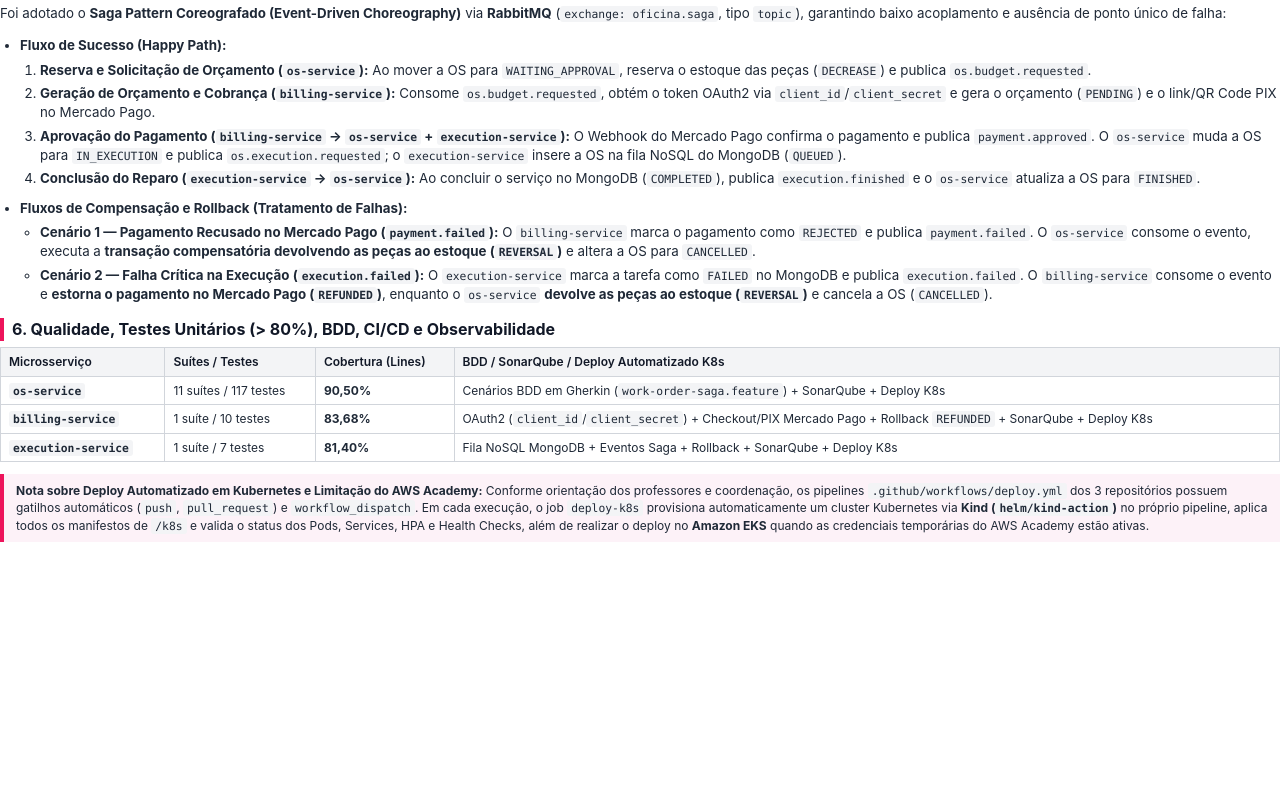
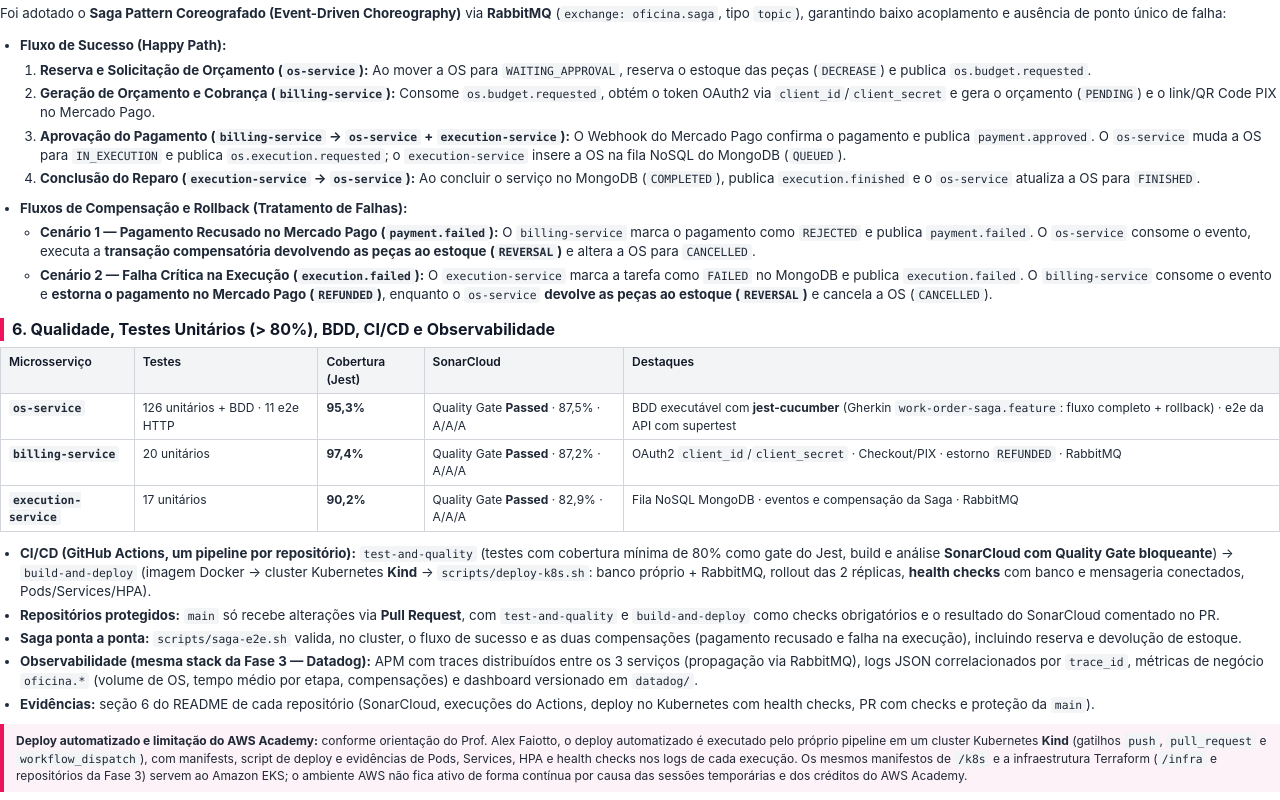
Before and after one commit to VladMCBravo/tech-challenge-fase4-os-service, a website: page docs/Entrega-Fase4-TechChallenge.html in a window 1280 px wide. Shown: the part 1430-2230 px from the top of the page. Before the commit the page ends 1980 px from the top, so only its background shows below. Drawn offline with Linux system fonts and the light colour scheme.

Commit message:
docs(entrega): seção 6 com números atuais, SonarCloud, BDD/e2e e Datadog
- testes e cobertura atuais (Jest e SonarCloud com Quality Gate)
- CI/CD com checks obrigatórios, saga-e2e com 3 cenários e observabilidade
- nota do AWS Academy corrigida: o deploy automatizado demonstrado é no Kind
  (o pipeline não faz deploy no EKS)

Co-Authored-By: Claude Opus 5.5 <noreply@anthropic.com>

```diff
--- a/docs/Entrega-Fase4-TechChallenge.html
+++ b/docs/Entrega-Fase4-TechChallenge.html
@@ -293,35 +293,47 @@
     <thead>
       <tr>
         <th>Microsserviço</th>
-        <th>Suítes / Testes</th>
-        <th>Cobertura (Lines)</th>
-        <th>BDD / SonarQube / Deploy Automatizado K8s</th>
+        <th>Testes</th>
+        <th>Cobertura (Jest)</th>
+        <th>SonarCloud</th>
+        <th>Destaques</th>
       </tr>
     </thead>
     <tbody>
       <tr>
         <td><strong><code>os-service</code></strong></td>
-        <td>11 suítes / 117 testes</td>
-        <td><strong>90,50%</strong></td>
-        <td>Cenários BDD em Gherkin (<code>work-order-saga.feature</code>) + SonarQube + Deploy K8s</td>
+        <td>126 unitários + BDD · 11 e2e HTTP</td>
+        <td><strong>95,3%</strong></td>
+        <td>Quality Gate <strong>Passed</strong> · 87,5% · A/A/A</td>
+        <td>BDD executável com <strong>jest-cucumber</strong> (Gherkin <code>work-order-saga.feature</code>: fluxo completo + rollback) · e2e da API com supertest</td>
       </tr>
       <tr>
         <td><strong><code>billing-service</code></strong></td>
-        <td>1 suíte / 10 testes</td>
-        <td><strong>83,68%</strong></td>
-        <td>OAuth2 (<code>client_id</code>/<code>client_secret</code>) + Checkout/PIX Mercado Pago + Rollback <code>REFUNDED</code> + SonarQube + Deploy K8s</td>
+        <td>20 unitários</td>
+        <td><strong>97,4%</strong></td>
+        <td>Quality Gate <strong>Passed</strong> · 87,2% · A/A/A</td>
+        <td>OAuth2 <code>client_id</code>/<code>client_secret</code> · Checkout/PIX · estorno <code>REFUNDED</code> · RabbitMQ</td>
       </tr>
       <tr>
         <td><strong><code>execution-service</code></strong></td>
-        <td>1 suíte / 7 testes</td>
-        <td><strong>81,40%</strong></td>
-        <td>Fila NoSQL MongoDB + Eventos Saga + Rollback + SonarQube + Deploy K8s</td>
+        <td>17 unitários</td>
+        <td><strong>90,2%</strong></td>
+        <td>Quality Gate <strong>Passed</strong> · 82,9% · A/A/A</td>
+        <td>Fila NoSQL MongoDB · eventos e compensação da Saga · RabbitMQ</td>
       </tr>
     </tbody>
   </table>
 
+  <ul>
+    <li><strong>CI/CD (GitHub Actions, um pipeline por repositório):</strong> <code>test-and-quality</code> (testes com cobertura mínima de 80% como gate do Jest, build e análise <strong>SonarCloud com Quality Gate bloqueante</strong>) → <code>build-and-deploy</code> (imagem Docker → cluster Kubernetes <strong>Kind</strong> → <code>scripts/deploy-k8s.sh</code>: banco próprio + RabbitMQ, rollout das 2 réplicas, <strong>health checks</strong> com banco e mensageria conectados, Pods/Services/HPA).</li>
+    <li><strong>Repositórios protegidos:</strong> <code>main</code> só recebe alterações via <strong>Pull Request</strong>, com <code>test-and-quality</code> e <code>build-and-deploy</code> como checks obrigatórios e o resultado do SonarCloud comentado no PR.</li>
+    <li><strong>Saga ponta a ponta:</strong> <code>scripts/saga-e2e.sh</code> valida, no cluster, o fluxo de sucesso e as duas compensações (pagamento recusado e falha na execução), incluindo reserva e devolução de estoque.</li>
+    <li><strong>Observabilidade (mesma stack da Fase 3 — Datadog):</strong> APM com traces distribuídos entre os 3 serviços (propagação via RabbitMQ), logs JSON correlacionados por <code>trace_id</code>, métricas de negócio <code>oficina.*</code> (volume de OS, tempo médio por etapa, compensações) e dashboard versionado em <code>datadog/</code>.</li>
+    <li><strong>Evidências:</strong> seção 6 do README de cada repositório (SonarCloud, execuções do Actions, deploy no Kubernetes com health checks, PR com checks e proteção da <code>main</code>).</li>
+  </ul>
+
   <div class="note">
-    <strong>Nota sobre Deploy Automatizado em Kubernetes e Limitação do AWS Academy:</strong> Conforme orientação dos professores e coordenação, os pipelines <code>.github/workflows/deploy.yml</code> dos 3 repositórios possuem gatilhos automáticos (<code>push</code>, <code>pull_request</code>) e <code>workflow_dispatch</code>. Em cada execução, o job <code>deploy-k8s</code> provisiona automaticamente um cluster Kubernetes via <strong>Kind (<code>helm/kind-action</code>)</strong> no próprio pipeline, aplica todos os manifestos de <code>/k8s</code> e valida o status dos Pods, Services, HPA e Health Checks, além de realizar o deploy no <strong>Amazon EKS</strong> quando as credenciais temporárias do AWS Academy estão ativas.
+    <strong>Deploy automatizado e limitação do AWS Academy:</strong> conforme orientação do Prof. Alex Faiotto, o deploy automatizado é executado pelo próprio pipeline em um cluster Kubernetes <strong>Kind</strong> (gatilhos <code>push</code>, <code>pull_request</code> e <code>workflow_dispatch</code>), com manifests, script de deploy e evidências de Pods, Services, HPA e health checks nos logs de cada execução. Os mesmos manifestos de <code>/k8s</code> e a infraestrutura Terraform (<code>/infra</code> e repositórios da Fase 3) servem ao Amazon EKS; o ambiente AWS não fica ativo de forma contínua por causa das sessões temporárias e dos créditos do AWS Academy.
   </div>
 </body>
 </html>
```
Also changed, not shown: docs/Entrega-Fase4-TechChallenge.md (+13 -7 lines).
